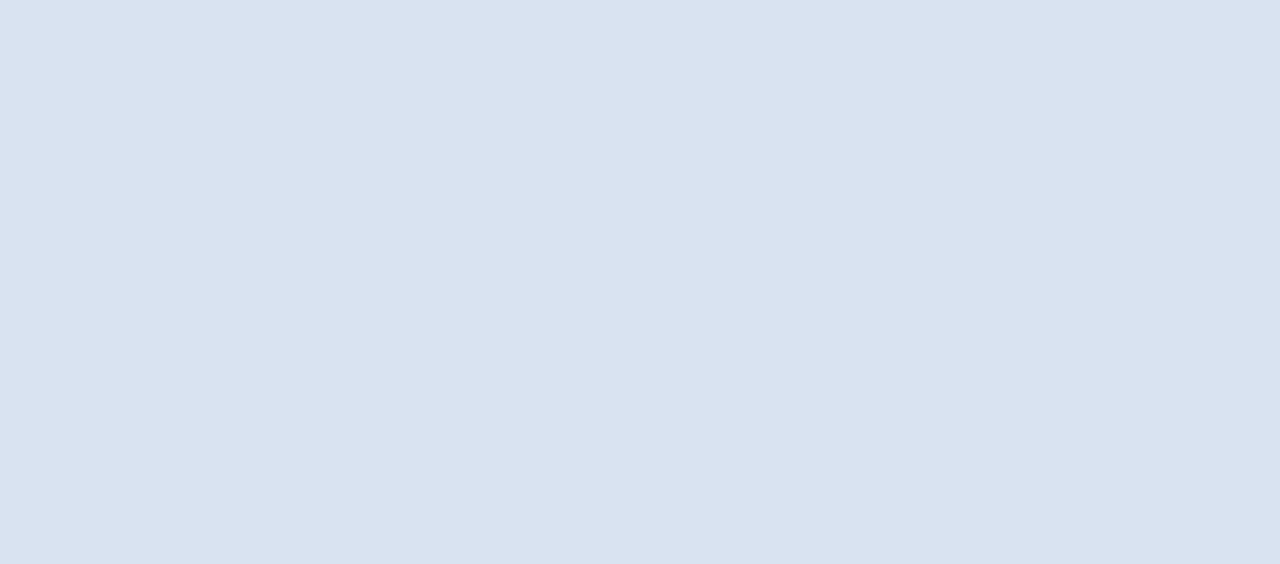
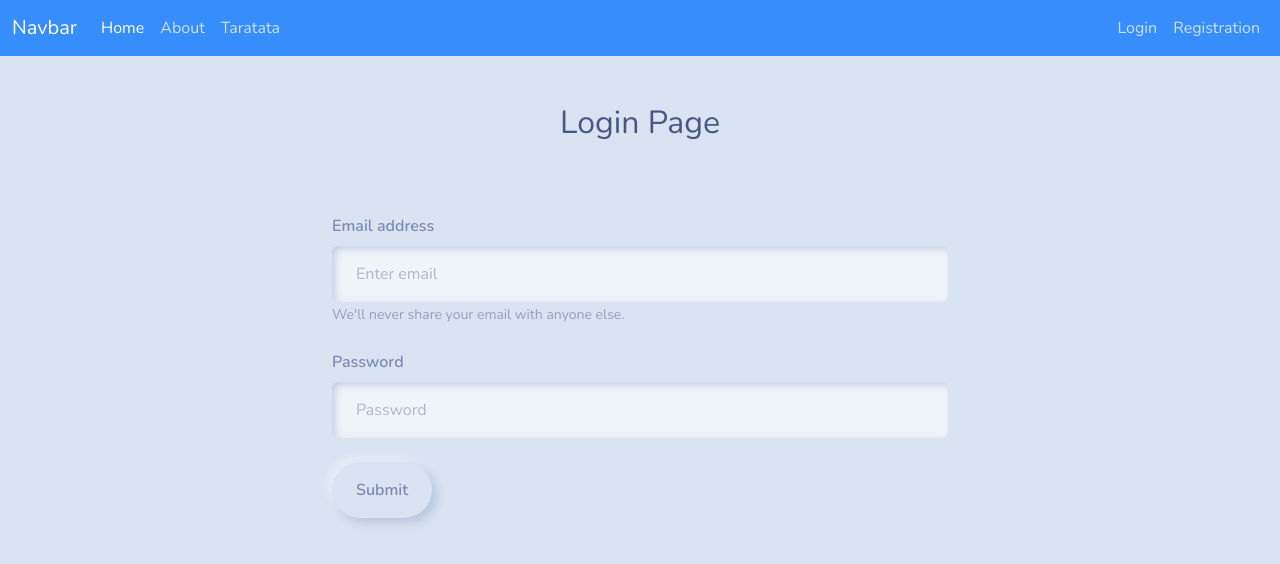
Before and after one commit to Fabuzac/untalkative-front, a React (Create React App) app: page /login in a window 1280 px wide. Shown: the top 564 px of the page. Built offline with nearby package versions, Linux system fonts and the light colour scheme.

Commit message:
add login page

```diff
--- a/package.json
+++ b/package.json
@@ -15,6 +15,9 @@
     "react-scripts": "5.0.0",
     "reactstrap": "^9.0.2",
     "web-vitals": "^2.1.4"
+  },
+  "browser": {
+    "crypto": false
   },
   "scripts": {
     "start": "react-scripts start",
--- a/src/components/AppRouter.js
+++ b/src/components/AppRouter.js
@@ -2,6 +2,7 @@ import React from 'react';
 import { Switch, Route } from 'react-router-dom';
 import Home from './Home';
 import Register from './Register';
+import Login from './Login';
 
 class AppRouter extends React.Component {
 	render() {
@@ -10,6 +11,7 @@ class AppRouter extends React.Component {
 				<Switch>
 					<Route exact path='/' component={Home}/>
 					<Route path='/register' component={Register}/>
+					<Route path='/login' component={Login}/>
 				</Switch>
 			</>
 		)
--- /dev/null
+++ b/src/components/Login.js
@@ -0,0 +1,68 @@
+import React from 'react';
+import Navbar from './Navbar';
+import bcrypt from 'bcryptjs'
+
+const salt = bcrypt.genSaltSync(10)
+
+class Login extends React.Component {
+	constructor() {
+		super()
+		this.state = {
+			email: '',
+			password: '',
+		}
+	}
+
+	handleEmailChange = event => {
+		this.setState({ email: event.target.value }, () => {
+			console.log(this.state)
+		})
+	}
+	handlePasswordChange = event => {
+		const hashedPassword = bcrypt.hashSync(this.state.password, salt)
+		this.setState({ password: hashedPassword})
+		console.log(this.state)
+	}
+	handleSubmit = event => {
+		event.preventDefault()
+		console.log('Login')
+	}
+
+	render() {
+		return (
+			<>
+				<Navbar/>
+				<div className='container w-50'>
+					<h2 className='text-center my-5'>Login Page</h2>
+					<form method='POST' onSubmit={this.handleSubmit}>
+						<div className="form-group">
+							<label htmlFor="exampleInputEmail1" className="form-label mt-4">Email address</label>
+							<input onChange={this.handleEmailChange}
+										 type="email"
+										 className="form-control"
+										 id="exampleInputEmail1"
+										 aria-describedby="emailHelp"
+										 placeholder="Enter email">
+							</input>
+							<small id="emailHelp"
+										 className="form-text text-muted">We'll never share your email with anyone else.
+							</small>
+						</div>
+						<div className="form-group">
+							<label htmlFor="exampleInputPassword1" className="form-label mt-4">Password</label>
+							<input onChange={this.handlePasswordChange}
+										 type="password"
+										 className="form-control"
+										 id="exampleInputPassword1"
+										 placeholder="Password">
+							</input>
+						</div>
+						<button type='submit' className='mt-4 btn btn-primary'>Submit</button>
+					</form>
+				</div>
+			</>
+		)
+	}
+}
+
+export default Login;
```
